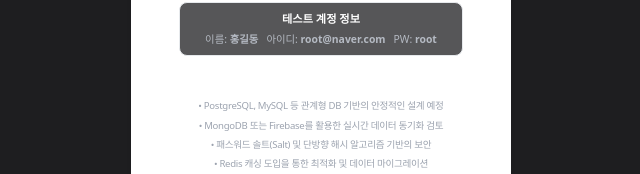
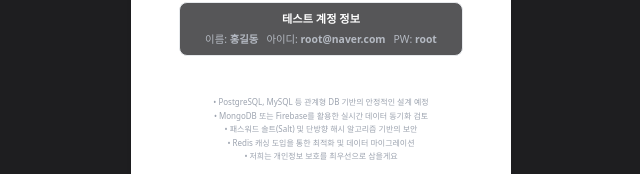
Before and after one commit to NewYoyo-coder/Skeleton-project, a Vue app in the folder Skeleton-project/: page / in a window 1280 px wide. Both pictures are taken after a click on the button "회원가입 하러가기". Shown: the part 623-797 px from the top of the page, without its empty margins (319-959 px from the left). Built offline with nearby package versions, Linux system fonts and the light colour scheme; data requests are answered from the project's data file; a web font is replaced by a local one; what vue3-apexcharts would draw is missing.

Commit message:
계정 정보 병기 + 회원가입 글자크기 조정

```diff
--- a/Skeleton-project/src/components/StartView.vue
+++ b/Skeleton-project/src/components/StartView.vue
@@ -90,7 +90,7 @@
       <div v-if="!isLoginMode" class="mt-3 px-3">
         <p
           class="small text-danger fw-bold mb-2"
-          style="font-size: 0.75rem; letter-spacing: -0.5px"
+          style="font-size: 0.7em; letter-spacing: -0.5px"
         >
           현재는 프로토타입의 JSON Server를 운영 중이에요!
         </p>
@@ -98,10 +98,10 @@
         <div
           class="text-secondary m-0"
           style="
-            font-size: 0.6rem;
-            line-height: 1.6;
+            font-size: 0.5rem;
+            line-height: 1.2;
             word-break: keep-all;
-            letter-spacing: -0.3px;
+            letter-spacing: -0.32x;
           "
         >
           <p class="mb-1">
@@ -118,7 +118,7 @@
           </p>
           <p class="mb-1">• 저희는 개인정보 보호를 최우선으로 삼을게요</p>
 
-          <div class="text-primary fw-bold mt-2" style="font-size: 0.75rem">
+          <div class="text-primary fw-bold mt-2" style="font-size: 0.6rem">
             더 안전하고 든든한 모습으로 추후에 다시 만나요!
           </div>
         </div>
```
